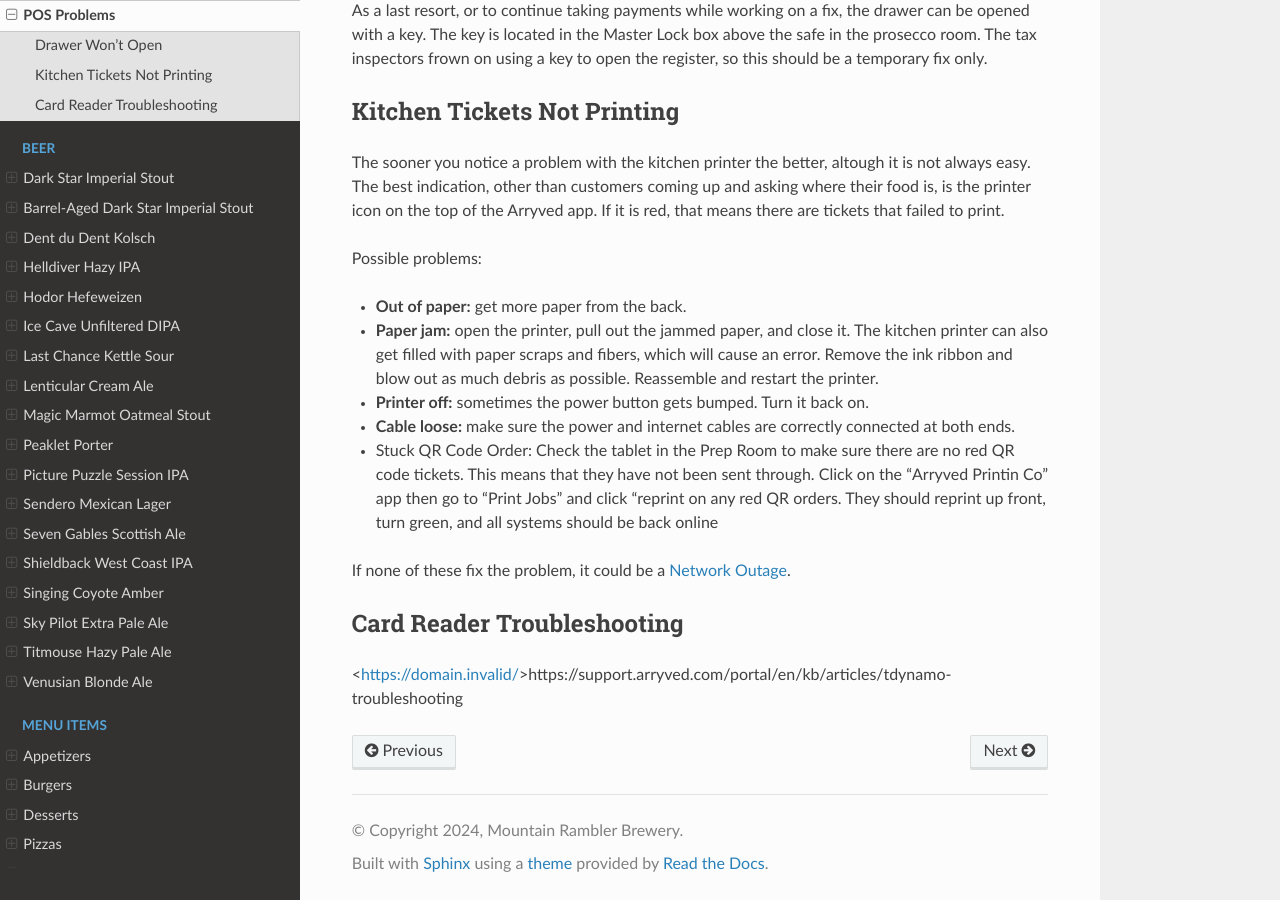
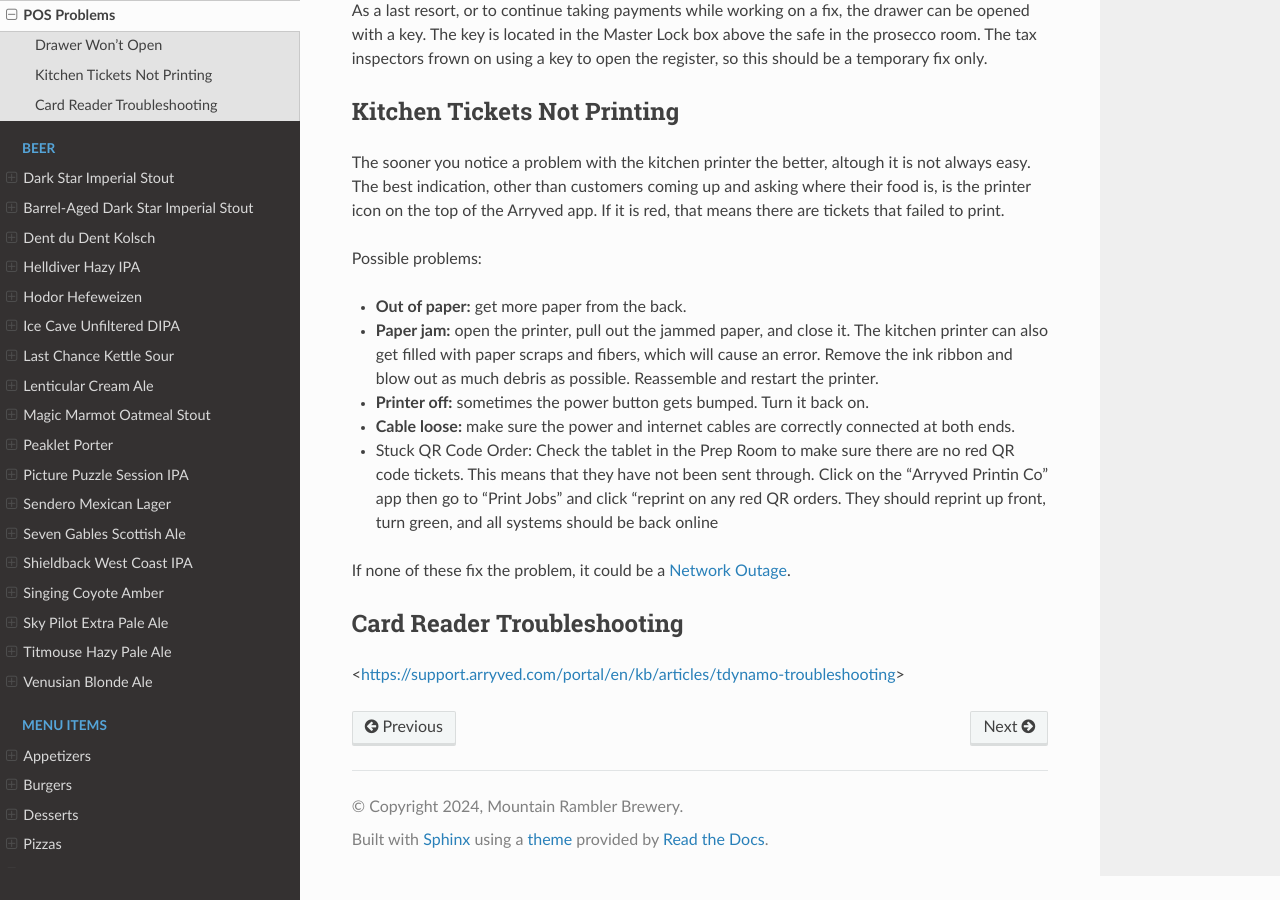
Before and after one commit to zhenry9/mrb-docs, a Sphinx documentation site: the page built from docs/source/troubleshooting/pos-troubleshooting.rst, in a window 1280 px wide and 900 px high, scrolled down 553 px. Built offline with Sphinx 7.4.7 and the Read the Docs theme 3.1.0, drawn with Linux system fonts in a browser that asks for light colours.

Commit message:
Update pos-troubleshooting.rst

```diff
--- a/docs/source/troubleshooting/pos-troubleshooting.rst
+++ b/docs/source/troubleshooting/pos-troubleshooting.rst
@@ -31,4 +31,4 @@ If none of these fix the problem, it could be a :ref:`Network Outage`.
 
 Card Reader Troubleshooting
 ----------------------------
-<https://domain.invalid/>https://support.arryved.com/portal/en/kb/articles/tdynamo-troubleshooting
+<https://support.arryved.com/portal/en/kb/articles/tdynamo-troubleshooting>
```
